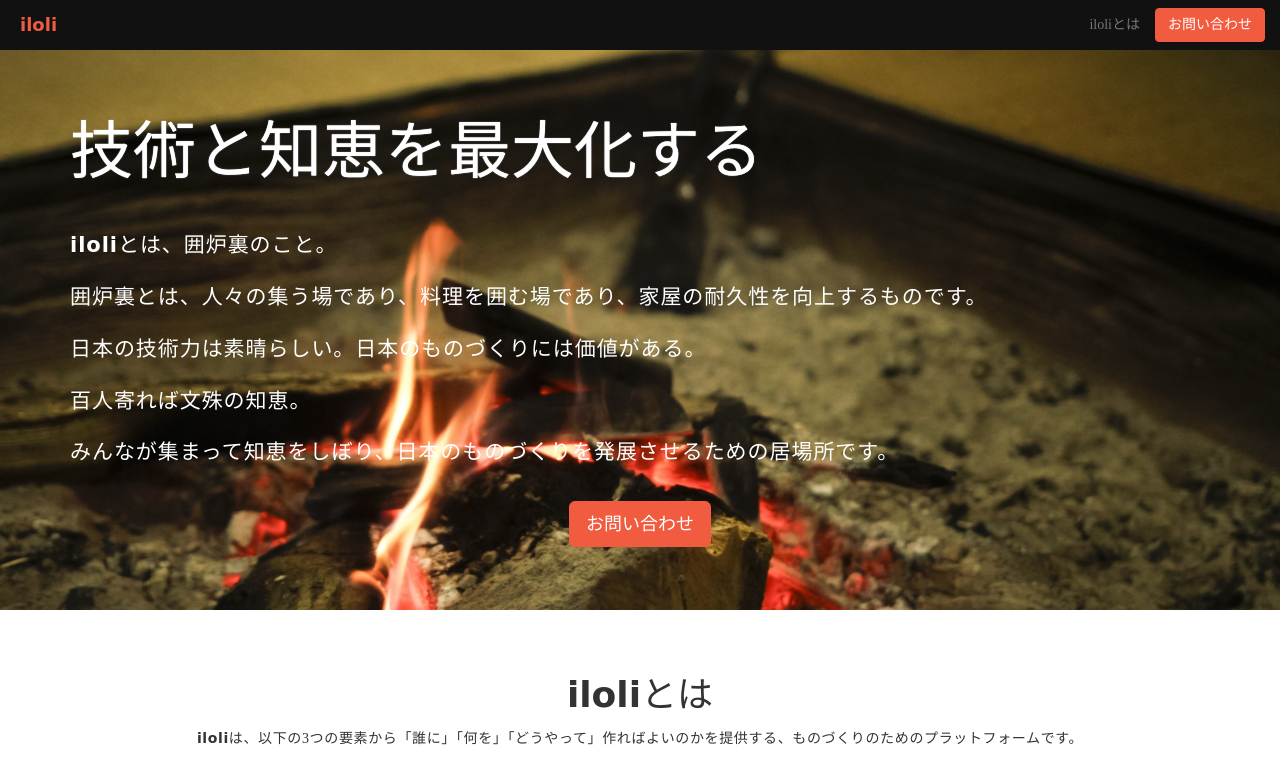
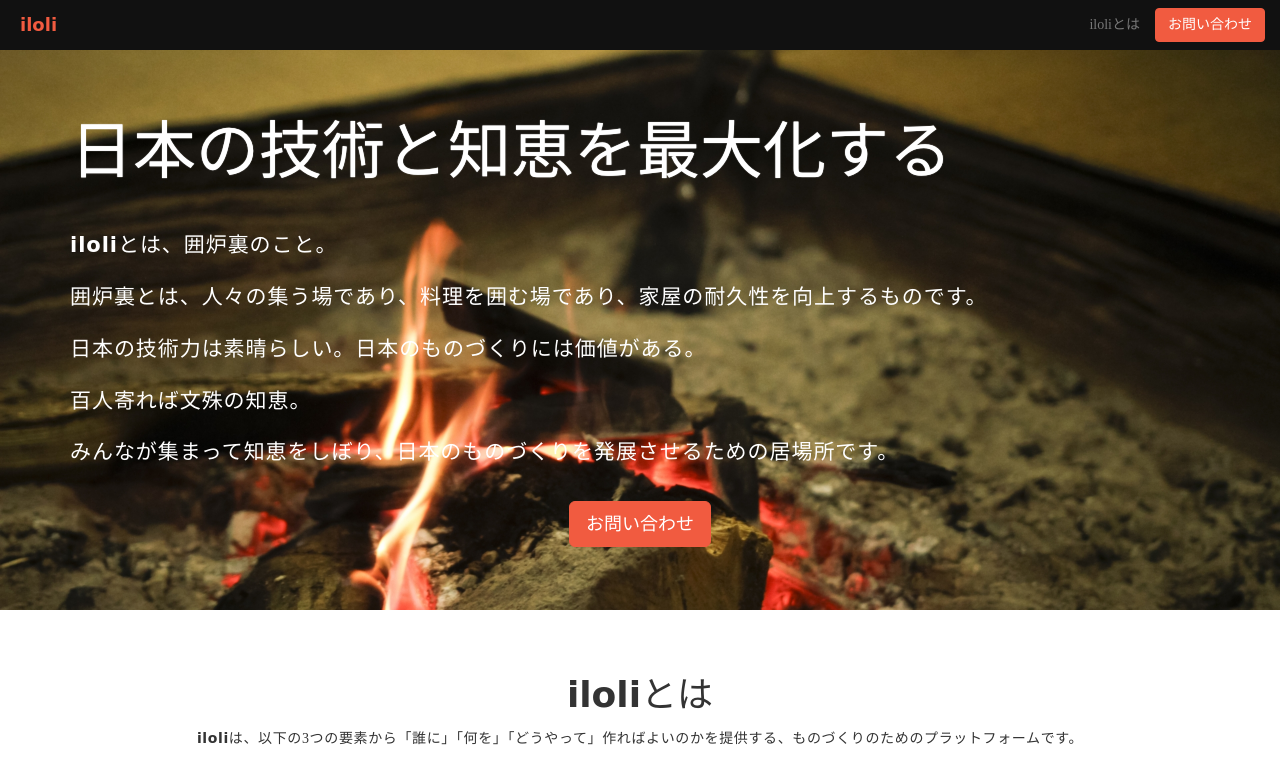
Before and after one commit to Yosh0124/CreatorsLab.github.io, a plain HTML site: page index.html in a window 1280 px wide. Shown: the top 758 px of the page. Drawn offline with nearby package versions, Linux system fonts and the light colour scheme.

Commit message:
トップメッセージのタイトルに「日本の」という文言追加。 #17

```diff
--- a/index.html
+++ b/index.html
@@ -45,7 +45,7 @@
     <!-- Top Message -->
     <section id="top-message" class="jumbotron">
       <div class="container">
-        <h1 class="top-msg-header">技術と知恵を最大化する</h1>
+        <h1 class="top-msg-header">日本の技術と知恵を最大化する</h1>
         <div class="top-msg-contents">
           <p>
             <span class="brand-title">iloli</span>とは、囲炉裏のこと。
```
